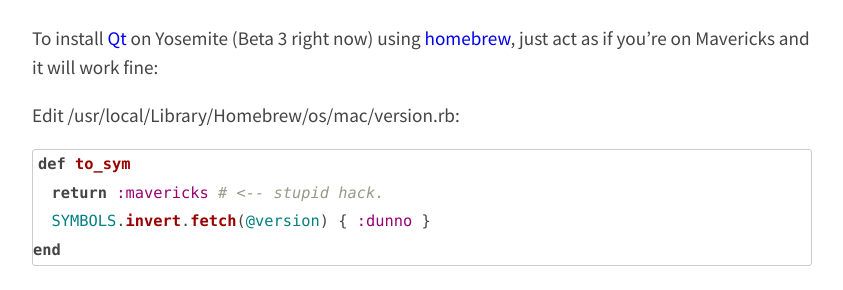
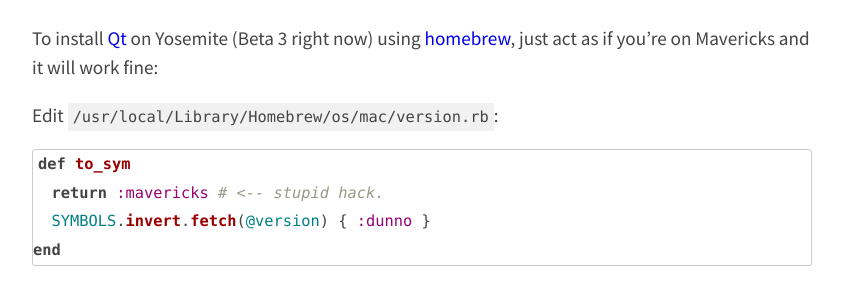
Before and after one commit to mikker/mikker.github.com, a Jekyll site: the page built from _posts/2014-07-15-install-qt-on-os-x-yosemite.md, in a window 1280 px wide. Shown: the part 210-500 px from the top of the page, without its empty margins (218-1061 px from the left). Built offline with Jekyll 4.4.1, drawn with Linux system fonts in a browser that asks for light colours; Markdown is read by kramdown in place of the engine named in the settings.

Commit message:
--allow-empty-message

````diff
--- a/_posts/2014-07-15-install-qt-on-os-x-yosemite.md
+++ b/_posts/2014-07-15-install-qt-on-os-x-yosemite.md
@@ -8,7 +8,7 @@
 ---
 To install [Qt](http://qt-project.org/) on Yosemite (Beta 3 right now) using [homebrew](http://brew.sh/), just act as if you're on Mavericks and it will work fine:
 
-Edit /usr/local/Library/Homebrew/os/mac/version.rb:
+Edit `/usr/local/Library/Homebrew/os/mac/version.rb`:
 
 ```ruby
 def to_sym
````
